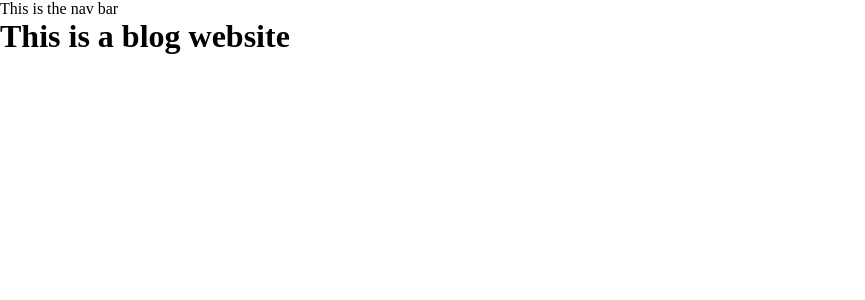
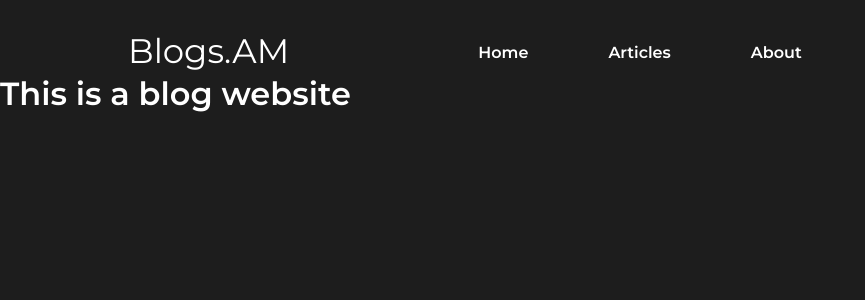
Before and after one commit to samuel-yeebiyo/blog, a React (Create React App) app: page / in a window 1280 px wide. Shown: the top 300 px of the page, without its empty margins (0-865 px from the left). Built offline with nearby package versions, Linux system fonts and the light colour scheme.

Commit message:
Created some components and also finished with the nav bar

```diff
--- a/src/App.css
+++ b/src/App.css
@@ -0,0 +1,9 @@
+@import url('https://fonts.googleapis.com/css2?family=Montserrat:wght@300;400;500;600&display=swap');
+
+.App{
+    background:#1D1D1D;
+    height:100vh;
+    width:100%;
+    color:white;
+    font-family: 'Montserrat', sans-serif;
+}
--- a/src/App.js
+++ b/src/App.js
@@ -1,4 +1,4 @@
-import Nav from './components/Nav';
+import Nav from './components/resusable/Nav';
 
 
 import './App.css';
--- a/src/components/Nav.js
+++ /dev/null
@@ -1,11 +0,0 @@
-import '../css/nav.css'
-
-const Nav = ()=> {
-    return (
-        <div>
-            <p>This is the nav bar</p>
-        </div>
-    )
-}
-
-export default Nav
--- /dev/null
+++ b/src/components/resusable/Nav.js
@@ -0,0 +1,20 @@
+import '../../css/nav.css'
+
+const Nav = ()=> {
+    return (
+        <div className="nav-bar">
+            <div className="logo">
+                <p>Blogs.AM</p>
+            </div>
+            <div className="nav-menu">
+                <ul>
+                    <li>Home</li>
+                    <li>Articles</li>
+                    <li>About</li>
+                </ul>
+            </div>
+        </div>
+    )
+}
+
+export default Nav
--- a/src/css/nav.css
+++ b/src/css/nav.css
@@ -0,0 +1,26 @@
+.nav-bar{
+    width:80%;
+    margin:auto;
+    display:flex;
+    max-width:1900px;
+    padding-top:30px;
+    position:relative;
+}
+.logo{
+    font-size:34px;
+    position:absolute;
+}
+.nav-menu{
+    width:100%;
+    display: grid;
+    place-content: center;
+    height:44px;
+}
+.nav-menu ul{
+    display:flex;
+}
+.nav-menu li{
+    list-style: none;
+    font-weight: bold;
+    margin: 0 40px 0 40px;
+}
```
Also changed, not shown: src/components/Hero.js (added), src/components/Home.js (added), src/components/resusable/Card.js (added), src/components/resusable/Footer.js (added).
